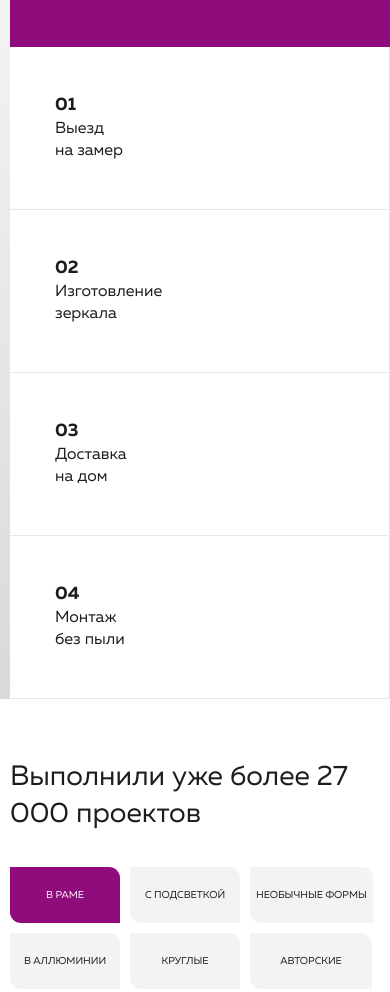
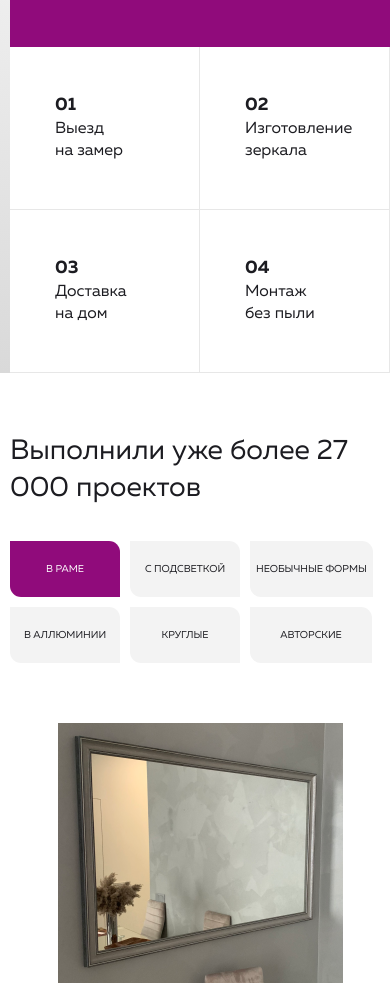
Before and after one commit to Maccoffee-classik/mirror, a plain HTML site: page index.html in a window 390 px wide. Shown: the part 4363-5355 px from the top of the page. Drawn offline with nearby package versions, Linux system fonts and the light colour scheme.

Commit message:
Add files via upload

```diff
--- a/index.html
+++ b/index.html
@@ -216,19 +216,19 @@
 					<div class="mirror__dates">3 дня</div>
 					<div class="mirror__text">от замера до установки <br>зеркала «под ключ»! </div>
 				</div>
-				<div class="col-lg-2 ">
+				<div class="col-6 advantage-card__04 col-lg-2 ">
 					<div class="mirror__numbers">01</div>
 					<div class="mirror__step">Выезд <br>на замер</div>
 				</div>
-				<div class="col-lg-2 ">
+				<div class="col-6 col-sm-6 col-lg-2 ">
 					<div class="mirror__numbers">02</div>
 					<div class="mirror__step">Изготовление<br>	зеркала</div>
 				</div>
-				<div class="col-lg-2 ">
+				<div class="col-6 col-sm-6 col-lg-2 ">
 					<div class="mirror__numbers">03</div>
 					<div class="mirror__step">Доставка<br>на дом</div>
 				</div>
-				<div class="col-lg-2 ">
+				<div class="col-6 col-sm-6 col-lg-2 ">
 					<div class="mirror__numbers">04</div>
 					<div class="mirror__step">Монтаж<br>без пыли</div>
 				</div>
@@ -244,7 +244,7 @@
 			<div class="project-filter__btn-group">
 				<button class="project-filter__btn-first">В РАМЕ</button>
 				<button class="project-filter__btn-second">С ПОДСВЕТКОЙ</button>
-				<button class="project-filter__btn-second">НЕОБЫЧНЫЕ ФОРМЫ</button>
+				<button class="project-filter__btn-last">НЕОБЫЧНЫЕ ФОРМЫ</button>
 				<button class="project-filter__btn-second">В АЛЛЮМИНИИ</button>
 				<button class="project-filter__btn-second">КРУГЛЫЕ</button>
 				<button class="project-filter__btn-last">АВТОРСКИЕ</button>
```
